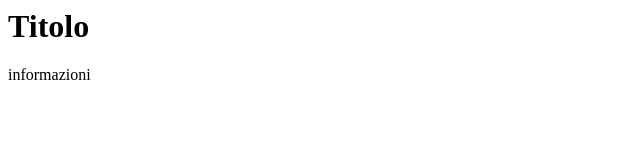
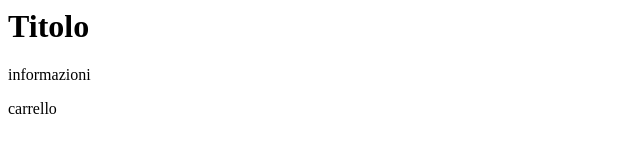
Before and after one commit to StefanoMigotto/testits, a plain HTML site: page index.html in a window 1280 px wide. Shown: the full height of the page, 0-640 px from the left. Drawn offline with Linux system fonts and the light colour scheme.

Commit message:
Aggiunto elenco carrello home page

```diff
--- a/index.html
+++ b/index.html
@@ -7,4 +7,5 @@
 <h1>Titolo</h1>
 
 <p>informazioni</p>
+carrello
 </body>
```
